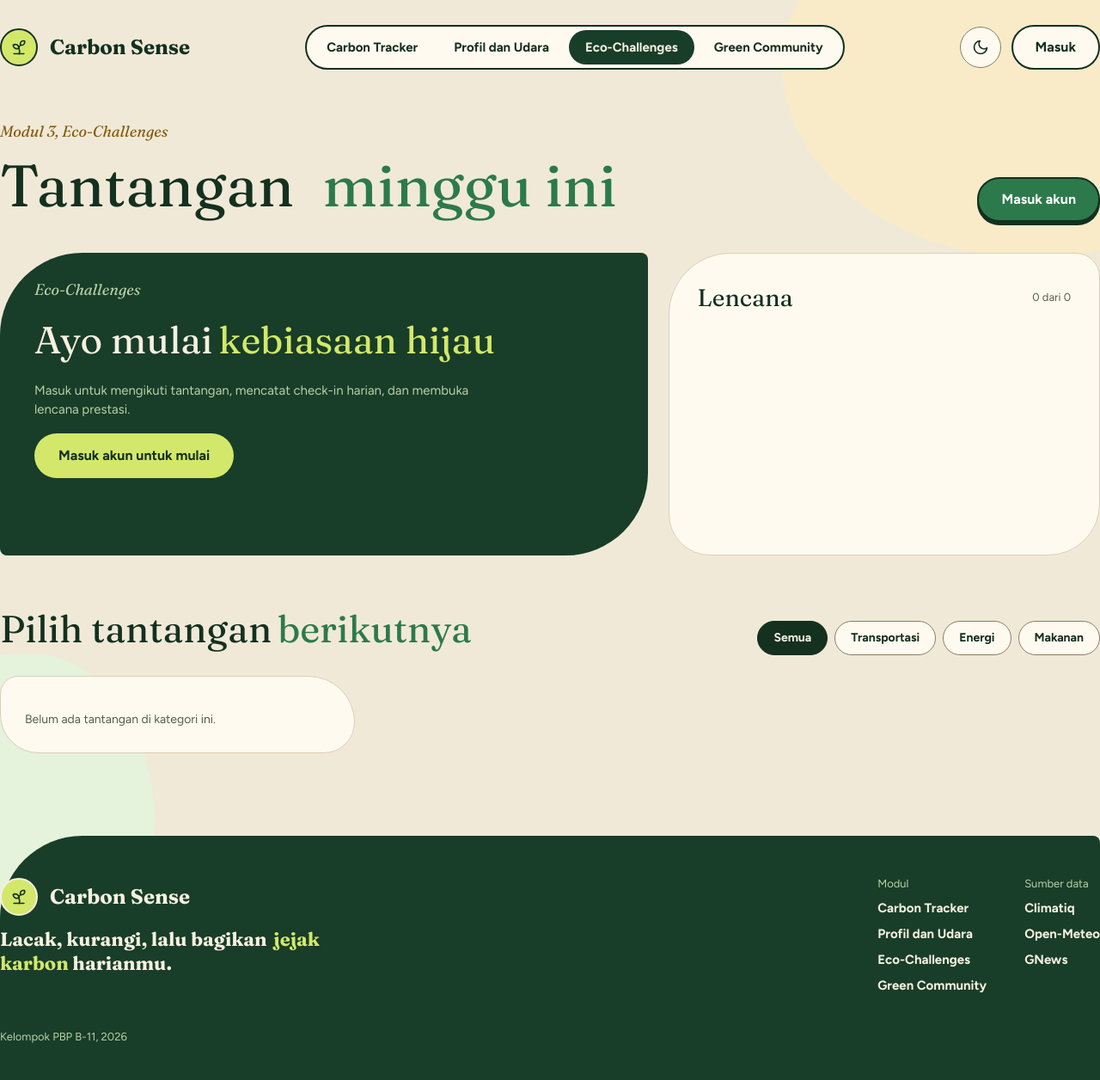
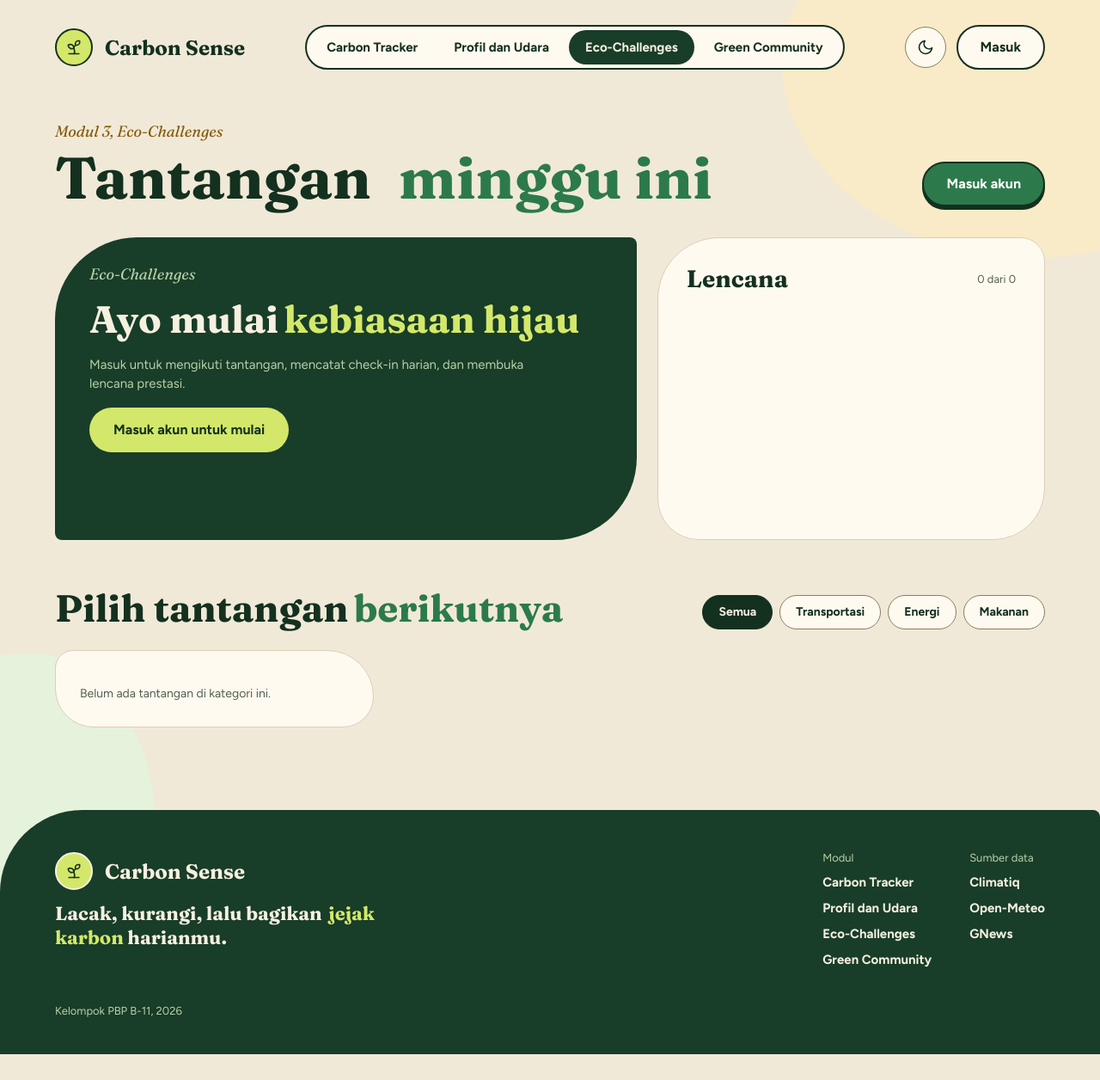
Before and after one commit to PBP-B-11/carbon-sense, a Django app: page /challenges/ in a window 1280 px wide. Shown: the whole page at 86% size. After the commit the page ends 1226 px from the top, so only its background shows below. Run offline with Django 5.2, Linux system fonts and the light colour scheme; data that the repository does not hold is empty; some libraries are stand-ins or nearby versions.

Commit message:
fix: remove Tailwind CDN to restore custom layout and container widths

```diff
--- a/templates/base.html
+++ b/templates/base.html
@@ -8,32 +8,6 @@
 <link rel="preconnect" href="https://fonts.gstatic.com" crossorigin>
 <link href="https://fonts.googleapis.com/css2?family=Fraunces:ital,opsz,wght,SOFT,WONK@0,9..144,100..900,0..100,0..1;1,9..144,100..900,0..100,0..1&amp;family=Figtree:wght@400;500;600;700;800&amp;display=swap" rel="stylesheet">
 <link rel="stylesheet" href="{% static 'css/styles.css' %}?v=20261027">
-<script src="https://cdn.tailwindcss.com"></script>
-<script>
-  tailwind.config = {
-    darkMode: ['selector', '[data-theme="dark"]'],
-    theme: {
-      extend: {
-        colors: {
-          cs: {
-            primary: '#2C7A4B',
-            'primary-hover': '#1D5A37',
-            secondary: '#1C7590',
-            tertiary: '#F0AE33',
-            highlight: '#D3E86A',
-            dark: '#183D28',
-            bg: '#F1E9D8',
-            surface: '#FFFAF0',
-          }
-        },
-        fontFamily: {
-          serif: ['Fraunces', 'serif'],
-          sans: ['Figtree', 'sans-serif'],
-        }
-      }
-    }
-  }
-</script>
 <script>
   (function() {
     try {
```
